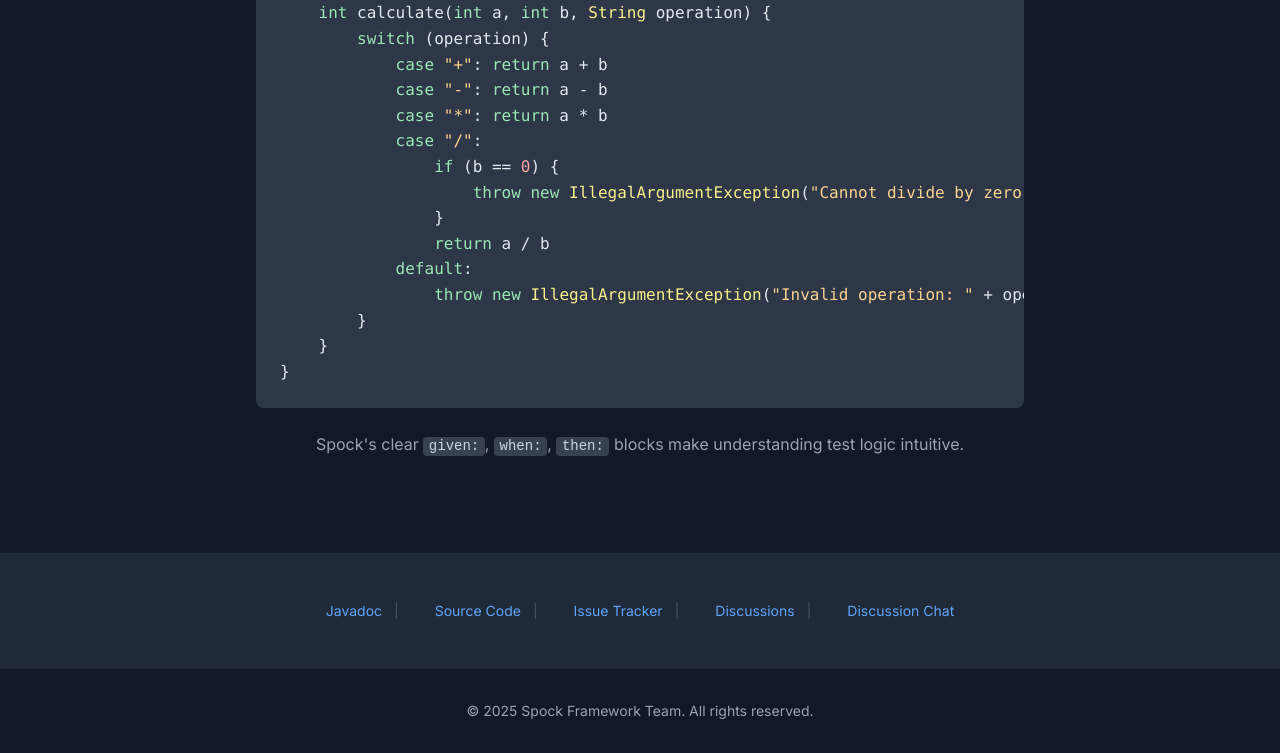
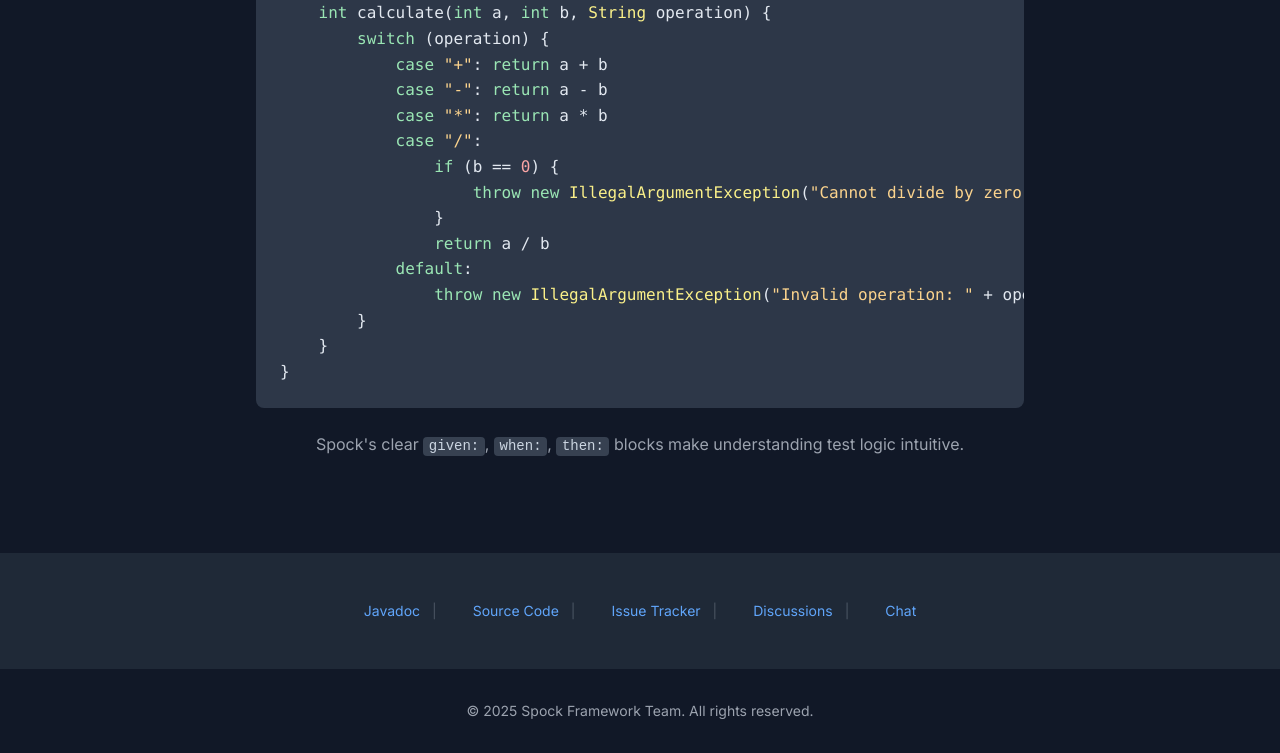
Before and after one commit to spockframework/spockframework.github.io, a plain HTML site: page index.html in a window 1280 px wide. Shown: the part 3780-4533 px from the top of the page. Drawn offline with nearby package versions, Linux system fonts and the light colour scheme.

Commit message:
Fix link text

```diff
--- a/index.html
+++ b/index.html
@@ -349,7 +349,7 @@
     <a href="https://github.com/spockframework/spock" class="hover-underline-animation mx-3"><span class="link-separator">Source Code</span></a>
     <a href="https://github.com/spockframework/spock/issues" class="hover-underline-animation mx-3"><span class="link-separator">Issue Tracker</span></a>
     <a href="https://github.com/spockframework/spock/discussions" class="hover-underline-animation mx-3"><span class="link-separator">Discussions</span></a>
-    <a href="https://gitter.im/spockframework/spock" class="hover-underline-animation mx-3"><span class="link-separator">Discussion Chat</span></a>
+    <a href="https://gitter.im/spockframework/spock" class="hover-underline-animation mx-3"><span class="link-separator">Chat</span></a>
 </div>
 </section>
 
```
